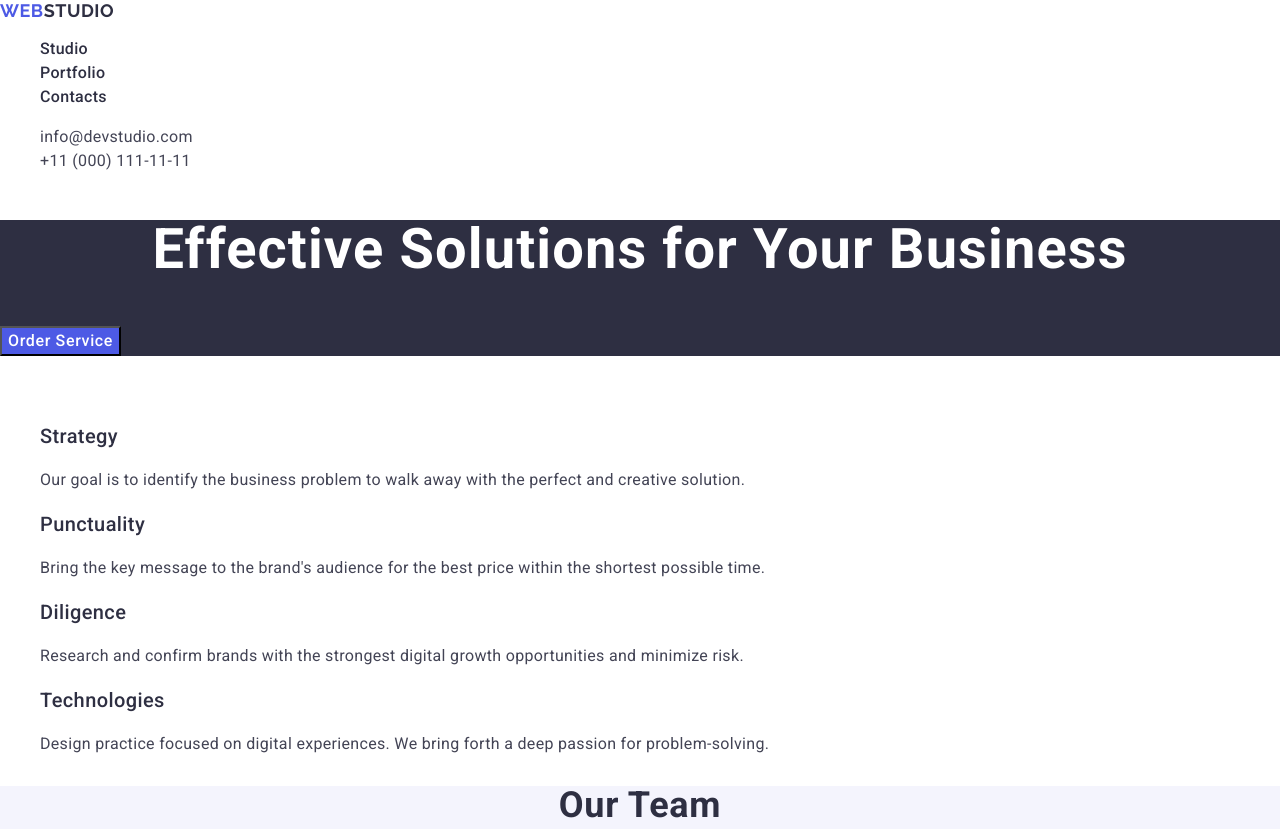
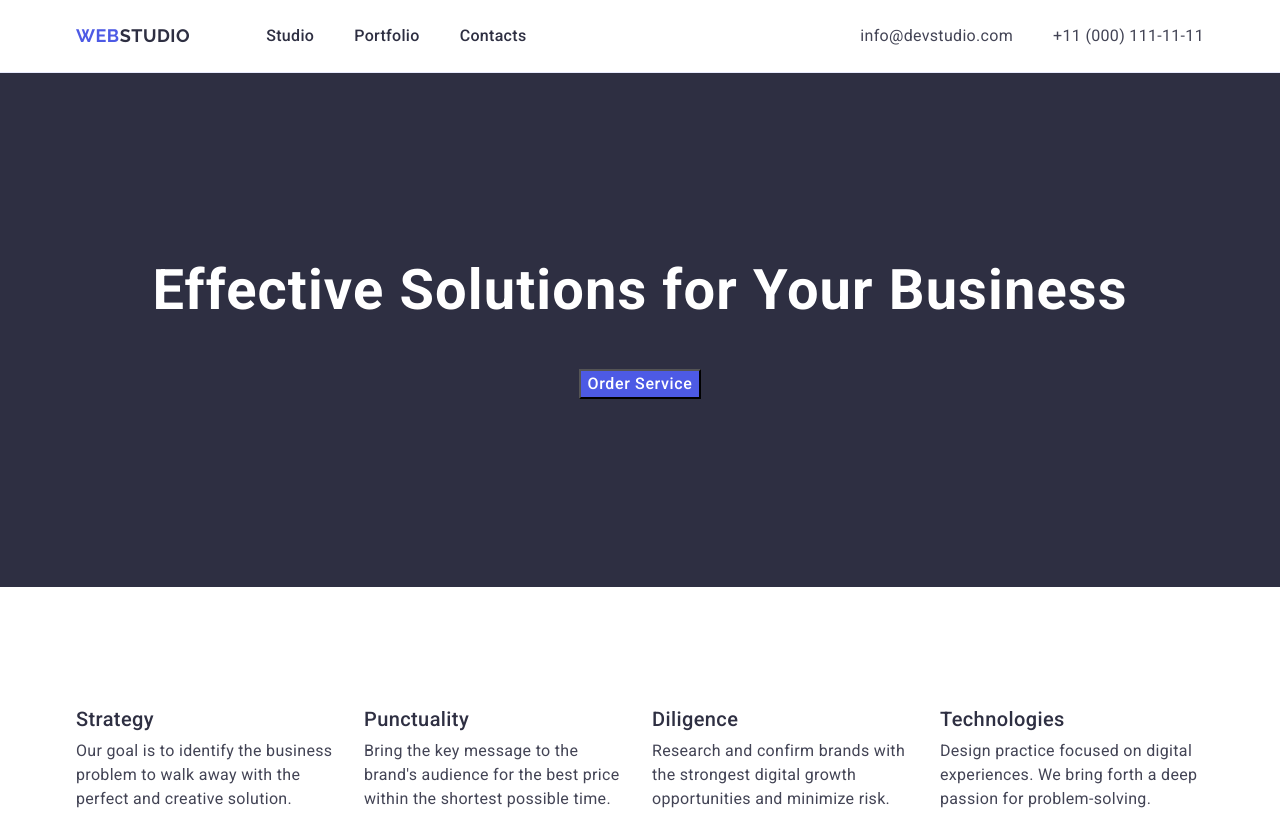
Before and after one commit to RomIvaNeirity/goit-markup-hw-03, a plain HTML site: page index.html in a window 1280 px wide. Shown: the top 829 px of the page. Drawn offline with nearby package versions, Linux system fonts and the light colour scheme.

Commit message:
var 0.1 sctn 2 done

```diff
--- a/css/styles.css
+++ b/css/styles.css
@@ -10,6 +10,8 @@ a {
 
 ul {
   list-style-type: none;
+  padding: 0;
+  margin: 0;
 }
 button {
   cursor: pointer;
@@ -17,6 +19,69 @@ button {
 
 address {
   font-style: normal;
+}
+
+h1,
+h2,
+h3,
+h4,
+h5,
+h6,
+p {
+  margin: 0;
+}
+
+.container {
+  max-width: 1158px;
+  padding: 0 15px;
+  margin: 0 auto;
+}
+
+.section {
+  padding-top: 120px;
+  padding-bottom: 120px;
+}
+
+/*header*/
+
+header {
+  border-bottom: 1px solid #e7e9fc;
+}
+
+.header-cont {
+  display: flex;
+  align-items: center;
+}
+
+.header-nav {
+  display: flex;
+  align-items: center;
+}
+
+.nav-list {
+  display: flex;
+  align-items: center;
+  gap: 40px;
+}
+
+.contacts-list {
+  display: flex;
+  align-items: center;
+  gap: 40px;
+}
+
+.contacts-link {
+  display: block;
+  padding: 24px 0;
+  font-size: 16px;
+  line-height: 1.5;
+  letter-spacing: 0.02em;
+  color: #434455;
+}
+
+.contacts {
+  font-style: normal;
+  margin-left: auto;
 }
 
 .logo {
@@ -29,23 +94,23 @@ address {
   color: #4d5ae5;
 }
 
+.header-logo {
+  padding: 24px 0;
+  margin-right: 76px;
+}
+
 .header-logo .logo-part {
   color: #2e2f42;
 }
 
 .nav-link {
+  display: block;
+  padding: 24px 0;
   font-weight: 500;
   font-size: 16px;
   line-height: 1.5;
   letter-spacing: 0.02em;
   color: #2e2f42;
-}
-
-.contacts-link {
-  font-size: 16px;
-  line-height: 1.5;
-  letter-spacing: 0.02em;
-  color: #434455;
 }
 
 .nav-link:hover,
@@ -55,8 +120,15 @@ address {
   color: #404bbf;
 }
 
+/*hero*/
+
 .hero {
   background-color: #2e2f42;
+}
+
+.hero-sctn {
+  padding-top: 188px;
+  padding-bottom: 188px;
 }
 
 .hero-title {
@@ -65,9 +137,12 @@ address {
   letter-spacing: 0.02em;
   text-align: center;
   color: #fff;
+  margin-bottom: 48px;
 }
 
 .hero-btn {
+  display: block;
+  margin: 0 auto;
   background-color: #4d5ae5;
   font-weight: 500;
   font-size: 16px;
@@ -84,14 +159,35 @@ address {
 .sctn-one {
 }
 
+.visually-hidden {
+  position: absolute;
+  width: 1px;
+  height: 1px;
+  margin: -1px;
+  border: 0;
+  padding: 0;
+  white-space: nowrap;
+  clip-path: inset(100%);
+  clip: rect(0 0 0 0);
+  overflow: hidden;
+}
+
+.sctn-one-container {
+  display: flex;
+  align-items: center;
+  margin: 0 auto;
+}
+
 .sctn-one-title {
-  visibility: hidden;
 }
 
 .sctn-one-list {
+  gap: 24px;
+  display: flex;
 }
 
 .sctn-one-item {
+  width: calc((100% - 72px) / 3);
 }
 
 .sctn-one-subtitle {
@@ -100,6 +196,7 @@ address {
   line-height: 1.2;
   letter-spacing: 0.02em;
   color: #2e2f42;
+  margin-bottom: 8px;
 }
 
 .sctn-one-text {
@@ -120,9 +217,12 @@ address {
   text-align: center;
   text-transform: capitalize;
   color: #2e2f42;
+  margin-bottom: 72px;
 }
 
 .sctn-two-list {
+  display: flex;
+  gap: 24px;
 }
 
 .sctn-two-item {
@@ -138,6 +238,7 @@ address {
   line-height: 1.2;
   letter-spacing: 0.02em;
   color: #2e2f42;
+  margin-bottom: 8px;
 }
 
 .sctn-two-text {
@@ -145,6 +246,12 @@ address {
   line-height: 1.5;
   letter-spacing: 0.02em;
   color: #434455;
+}
+
+.sctn-two-itemcontainer {
+  text-align: center;
+  margin-top: 32px;
+  margin-bottom: 32px;
 }
 
 .sctn-three {
--- a/index.html
+++ b/index.html
@@ -21,6 +21,7 @@
   </head>
   <body>
     <header class="page-header">
+      <div class="container header-cont">
         <nav class="header-nav">
           <a class="logo header-logo" href="./index.html"
             >Web<span class="logo-part">Studio</span></a
@@ -51,20 +52,24 @@
             </li>
           </ul>
         </address>
+      </div>
     </header>
     <main class="main">
-      <section class="hero">
+      <section class="hero hero-sctn">
+        <div class="container">
           <h1 class="hero-title">Effective Solutions for Your Business</h1>
           <button class="hero-btn" type="button">Order Service</button>
+        </div>
       </section>
-      <section class="sctn-one">
-        <h2 class="sctn-one-title">Accents in work</h2>
+      <section class="sctn-one section">
+        <div class="container sctn-one-container">
+          <h2 class="visually-hidden">Accents in work</h2>
           <ul class="sctn-one-list">
             <li class="sctn-one-item">
               <h3 class="sctn-one-subtitle">Strategy</h3>
               <p class="sctn-one-text">
-              Our goal is to identify the business problem to walk away with the
-              perfect and creative solution.
+                Our goal is to identify the business problem to walk away with
+                the perfect and creative solution.
               </p>
             </li>
             <li class="sctn-one-item">
@@ -89,8 +94,10 @@
               </p>
             </li>
           </ul>
+        </div>
       </section>
-      <section class="sctn-two">
+      <section class="sctn-two section">
+        <div class="container">
           <h2 class="sctn-two-title">Our Team</h2>
           <ul class="sctn-two-list">
             <li class="sctn-two-item">
@@ -101,8 +108,10 @@
                 width="264"
                 height="260"
               />
+              <div class="sctn-two-itemcontainer">
                 <h3 class="sctn-two-subtitle">Mark Guerrero</h3>
                 <p class="sctn-two-text">Product Designer</p>
+              </div>
             </li>
             <li class="sctn-two-item">
               <img
@@ -112,8 +121,10 @@
                 width="264"
                 height="260"
               />
+              <div class="sctn-two-itemcontainer">
                 <h3 class="sctn-two-subtitle">Tom Ford</h3>
                 <p class="sctn-two-text">Frontend Developer</p>
+              </div>
             </li>
             <li class="sctn-two-item">
               <img
@@ -123,8 +134,10 @@
                 width="264"
                 height="260"
               />
+              <div class="sctn-two-itemcontainer">
                 <h3 class="sctn-two-subtitle">Camila Garcia</h3>
                 <p class="sctn-two-text">Marketing</p>
+              </div>
             </li>
             <li class="sctn-two-item">
               <img
@@ -134,12 +147,16 @@
                 width="264"
                 height="260"
               />
+              <div class="sctn-two-itemcontainer">
                 <h3 class="sctn-two-subtitle">Daniel Wilson</h3>
                 <p class="sctn-two-text">UI Designer</p>
+              </div>
             </li>
           </ul>
+        </div>
       </section>
-      <section class="sctn-three">
+      <section class="sctn-three section">
+        <div class="container">
           <h2 class="sctn-three-title">Our Portfolio</h2>
           <ul class="sctn-three-list">
             <li class="sctn-three-item">
@@ -209,16 +226,19 @@
               <p class="sctn-three-text">Marketing</p>
             </li>
           </ul>
+        </div>
       </section>
     </main>
     <footer class="page-footer">
+      <div class="container">
         <a class="logo footer-logo" href="./index.html"
           >Web<span class="logo-part">Studio</span></a
         >
         <p class="footer-text">
-        Increase the flow of customers and sales for your business with digital
-        marketing & growth solutions.
+          Increase the flow of customers and sales for your business with
+          digital marketing & growth solutions.
         </p>
+      </div>
     </footer>
   </body>
 </html>
```
Lines whose indentation alone changed are shown as unchanged.
